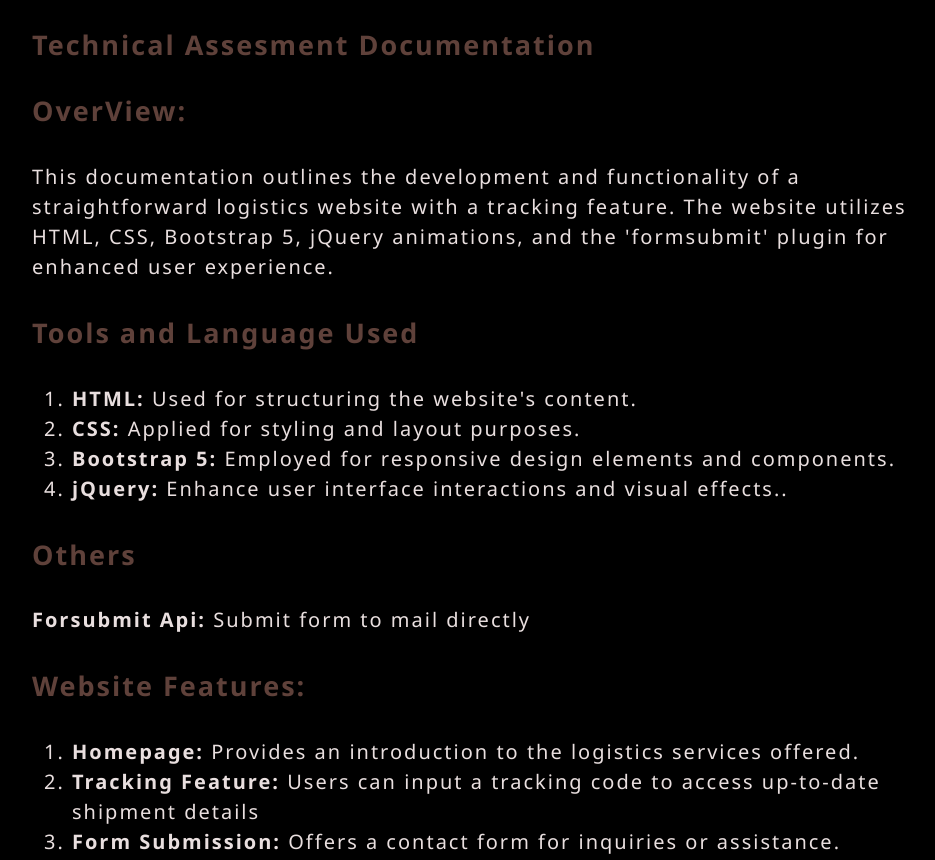
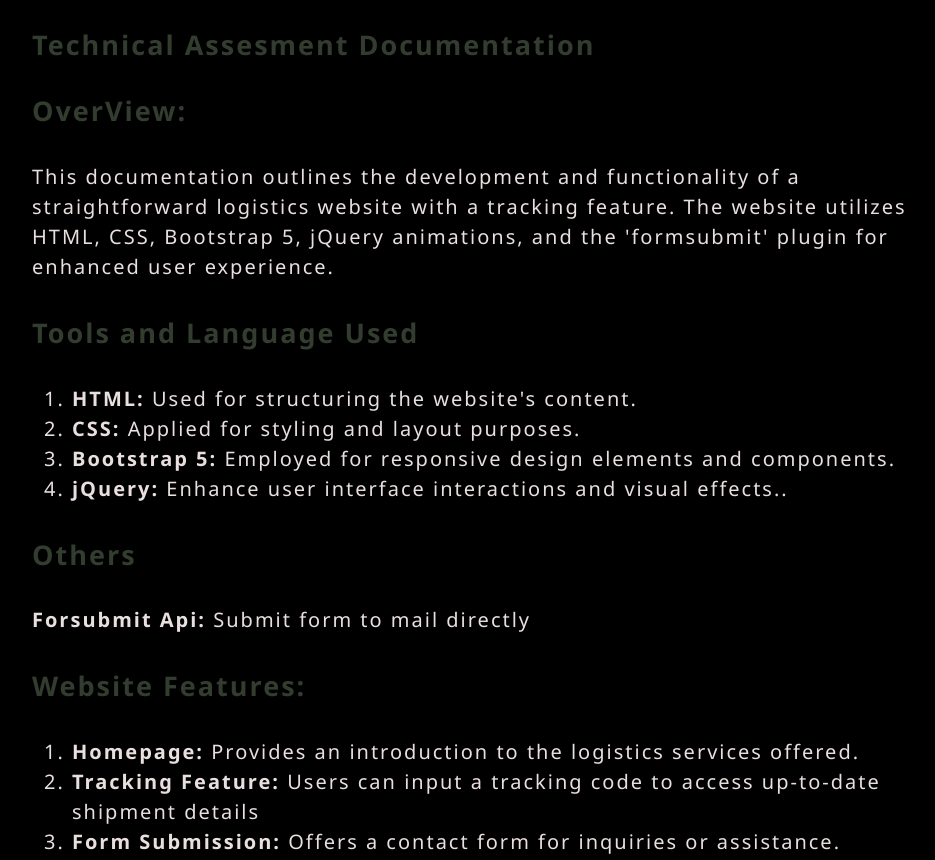
Before and after one commit to Techtees/Imexcargo-Logistics, a plain HTML site: page index.html in a window 1280 px wide. Shown: the top 860 px of the page, without its empty margins (158-1093 px from the left). Drawn offline with Linux system fonts and the light colour scheme.

Commit message:
style changes

```diff
--- a/index.html
+++ b/index.html
@@ -23,7 +23,7 @@
         }
 
         h2, h1,h4{
-            color: rgb(95, 65, 58);
+            color: rgb(50, 61, 48);
             font-size: 27px;
         }
 
```
